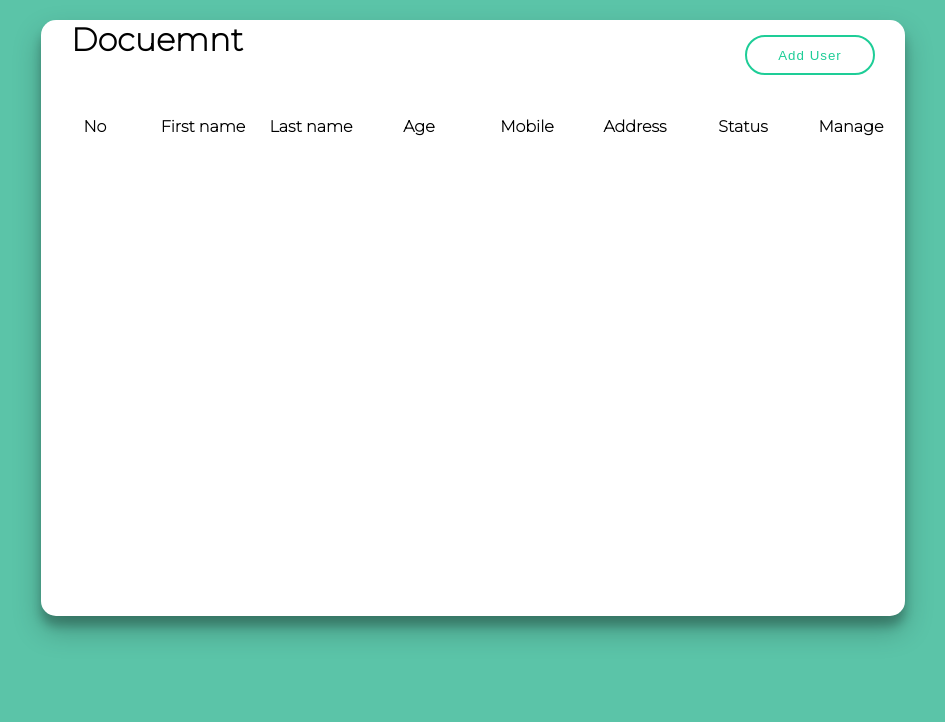
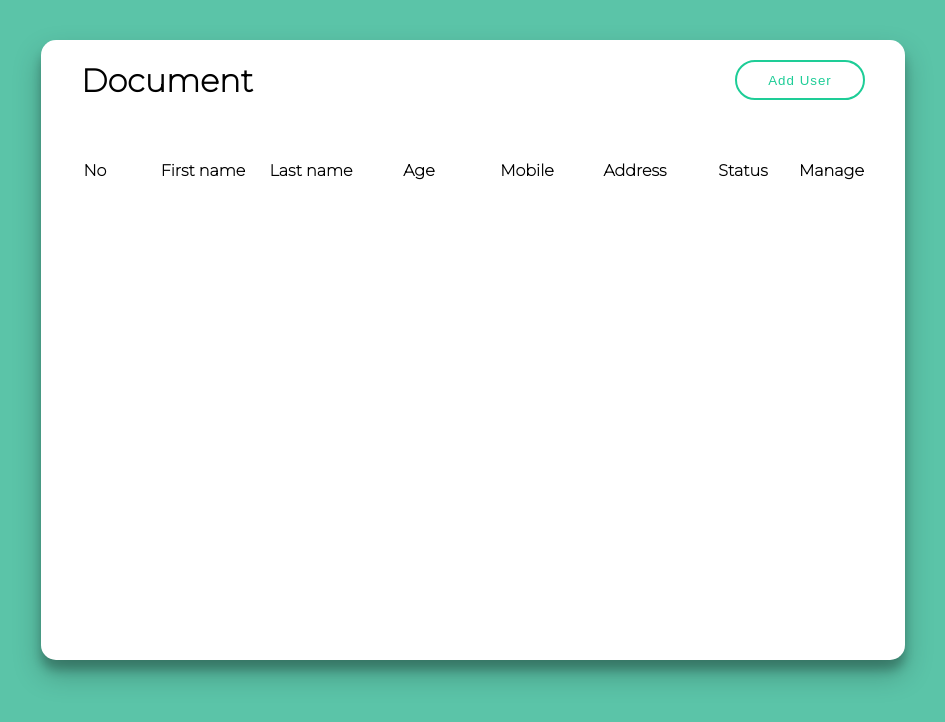
Before and after one commit to Jinoz6/Noy_test, a plain HTML site: page index.html in a window 1280 px wide. Shown: the whole page, without its empty margins (167-1112 px from the left). Drawn offline with Linux system fonts and the light colour scheme.

Commit message:
Add files via upload

```diff
--- a/index.css
+++ b/index.css
@@ -11,7 +11,7 @@ body {
   box-shadow: 0 14px 28px rgba(0,0,0,0.25), 0 10px 10px rgba(0,0,0,0.22);
   margin-left: auto;
   margin-right: auto;
-  margin-top: 20px;
+  margin-top: 40px;
 
 }
 
@@ -35,9 +35,12 @@ body {
 }
 td{
   text-align: center;
-  padding: 20px;
+  padding: 17px;
 }
-thead{
+th{
+  position: sticky;
+  top: 0;
+  background-color:  #fff;
 
 }
 
@@ -92,6 +95,9 @@ input[type="number"],textarea {
   transition: all 0.25s ease;
 }
 
+
+
+
 .button_add:hover {
   color:white;
   background: #1ECD97;
@@ -108,8 +114,8 @@ input[type="number"],textarea {
 #myBtn{
 
   float: right;
-  margin-right:30px;
-  margin-top: 15px;
+  margin-right:40px;
+  margin-top: 20px;
 
 
 }
--- a/index.html
+++ b/index.html
@@ -57,20 +57,19 @@
 
             <div id="card">
 
-                <div style="display: inline;">
-
-                    <label><b style="font-size: 2rem; font-weight: bold; margin-left: 30px; margin-top: 15px;">Docuemnt</b></label>
+                <div style= "width: 100%;">
 
 
-                    <label>
-                        <button id="myBtn" class="button_add">Add User</button>
-                    </label>
+                    <h1 style="display: inline-block; margin-left: 40px;">Document</h1>
+
+                    <button id="myBtn" class="button_add">Add User</button>
+
                 </div>
 
                 <br/>
                 <br/>
-                <br/>
-                <br/>
+
+
 
                 <div id="table_container">
                     <table id="table_data">
@@ -98,7 +97,7 @@
                                 <th>
                                     Status
                                 </th>
-                                <th>
+                                <th style="padding-right:40px;">
                                     Manage
                                 </th>
                             </tr>
--- a/index.js
+++ b/index.js
@@ -108,7 +108,7 @@ function editRow(td) {
 }
 
 function saveRow(index) {
-  var table = document.getElementById("table_tbody").rows[index-2];
+  var table = document.getElementById("table_tbody").rows[index-1];
   new_status.checked ? new_status = "Active" : new_status="Inactive";
 
 
```
